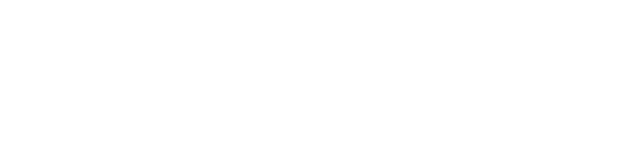
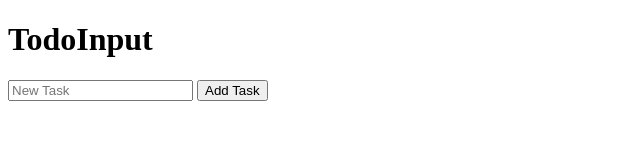
Before and after one commit to assma122/javascrip, a plain HTML site: page index.html in a window 1280 px wide. Shown: the whole page, without its empty margins (0-640 px from the left). Drawn offline with Linux system fonts and the light colour scheme.

Commit message:
Add new features to Todo App

```diff
--- a/index.html
+++ b/index.html
@@ -5,3 +5,13 @@
   <title>Todo Manager</title>
   <link rel="stylesheet" href="https://cdnjs.cloudflare.com/ajax/libs/font-awesome/6.7.2/css/all.min.css">
 </head>
+
+<body>
+  <div class="container">
+    <h1>TodoInput</h1>
+
+    <div class="input-section">
+      <input type="text" id="taskInput" placeholder="New Task">
+      <span id="error-message" style="color:red"></span>
+      <button id="addTaskButton">Add Task</button>
+    </div>
```
